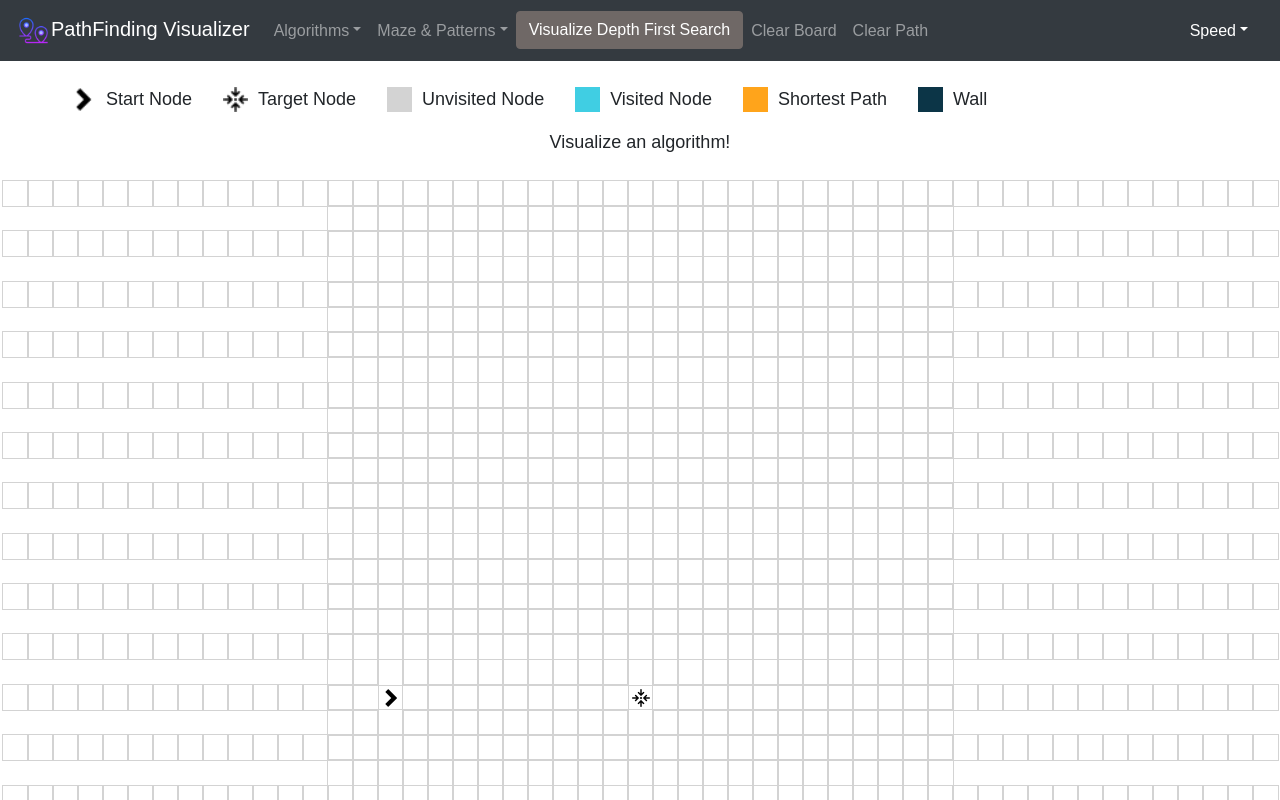
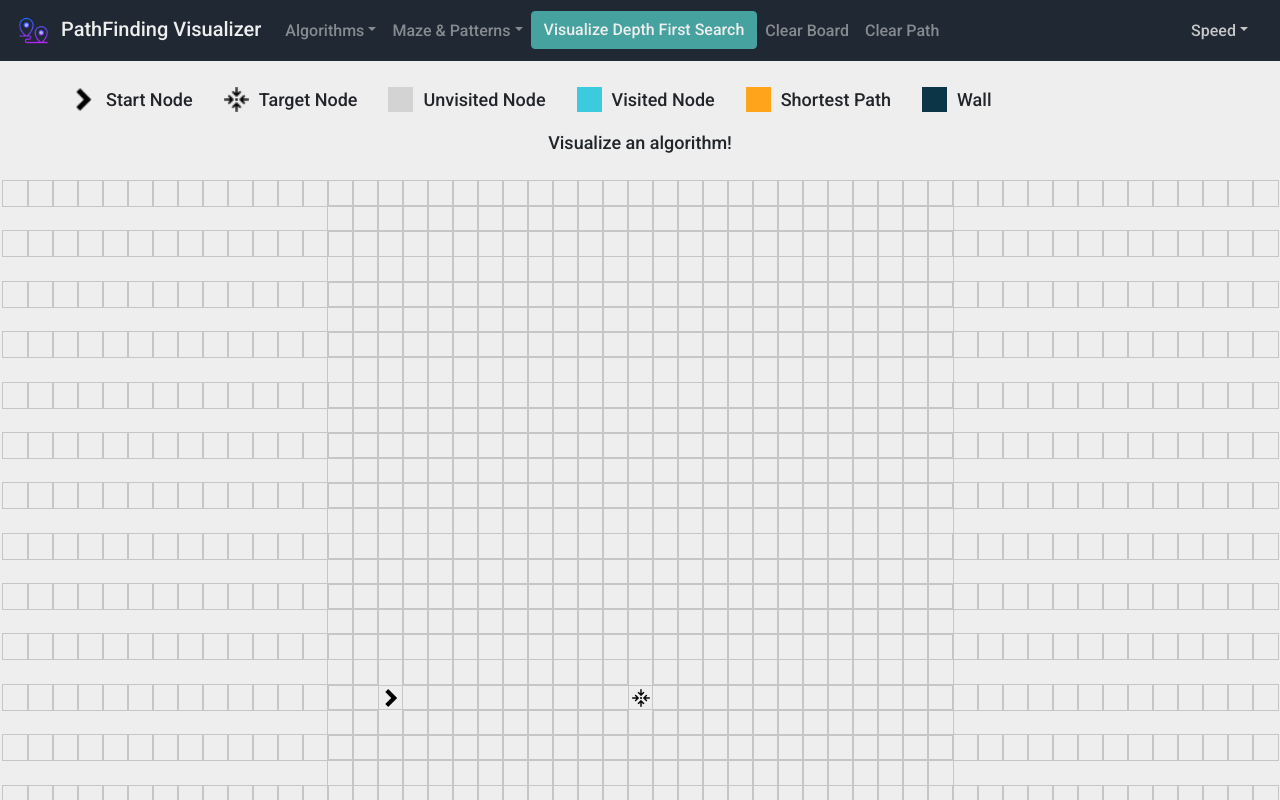
Before and after one commit to checksonhk/pathfinding-visualizer, a React app: page / in a window 1280 px wide. Shown: the top 800 px of the page. Built offline with nearby package versions, Linux system fonts and the light colour scheme.

Commit message:
update: now uses sass variables

```diff
--- a/src/components/NavBar.jsx
+++ b/src/components/NavBar.jsx
@@ -51,7 +51,8 @@ export default function NavBar(props) {
   return (
     <Navbar bg='dark' variant='dark'>
       <Navbar.Brand>
-        <img src='/logo.png' width='35' height='35' alt='Pathfinding Visualizer Logo'></img>PathFinding Visualizer
+        <img src='/logo.png' width='35' height='35' alt='Pathfinding Visualizer Logo'></img>
+        <span className='navbar-brand-text'>PathFinding Visualizer</span>
       </Navbar.Brand>
       <Navbar.Toggle aria-controls='navbar-nav' />
       <Navbar.Collapse id='navbar-nav'>
--- a/src/components/NavBar.scss
+++ b/src/components/NavBar.scss
@@ -1,12 +1,15 @@
 @import '../custom.scss';
 
 .navbar {
+  &-brand-text {
+    margin-left: 10px;
+  }
   .dropdown-menu {
-    background-color: $dark;
+    background-color: $layer;
   }
 
   .dropdown.show a {
-    background-color: $dark;
+    background-color: $layer;
     color: white;
   }
 
@@ -17,5 +20,5 @@
 }
 
 #speed-nav-dropdown {
-  color: white;
+  color: $light;
 }
--- a/src/components/Node.scss
+++ b/src/components/Node.scss
@@ -5,7 +5,7 @@
   width: 25px;
   height: 25px;
   font-size: 0.6rem;
-  outline: 1px solid #d3d3d3;
+  outline: 1px solid $light;
 }
 
 .node-finish {
@@ -111,7 +111,8 @@
 @keyframes shortestPath {
   0% {
     transform: scale(0.6);
-    background-color: #ffa41b;
+    background-color: #ff652f;
+    // background-color: #ffa41b;
   }
 
   50% {
--- a/src/custom.scss
+++ b/src/custom.scss
@@ -1,9 +1,16 @@
 /* -------begin customization-------- */ /* simply assign the value */
 // $dark: #38302e;
-$primary: #6f6866;
-$secondary: #788585;
-$tertiary: #9caea9;
-$light: #ccdad1;
+// $primary: #6f6866;
+// $secondary: #788585;
+// $tertiary: #9caea9;
+// $light: #ccdad1;
+
+$base: #0b0c10;
+$layer: #1f2833;
+$light: #c5c6c7;
+$primary: #45a29e;
+$secondary: #66fcf1;
+$white: #eee;
 
 /*
 $theme-colors: (
@@ -20,9 +27,10 @@ $theme-colors: (
 
 $theme-colors: (
   primary: $primary,
-  secondary: $secondary,
-  tertiary: $tertiary,
-  // dark: $dark,,,
+  // secondary: $secondary,
+    // tertiary: $tertiary,
+    dark: $layer,
+  light: $light,
 );
 /* -------end customization-------- */
 
--- a/src/index.css
+++ b/src/index.css
@@ -1,5 +1,5 @@
 body {
   margin: 0;
   padding: 0;
-  font-family: sans-serif;
+  font-family: 'Roboto', sans-serif;
 }
```
Also changed, not shown: src/logo.svg (deleted).
